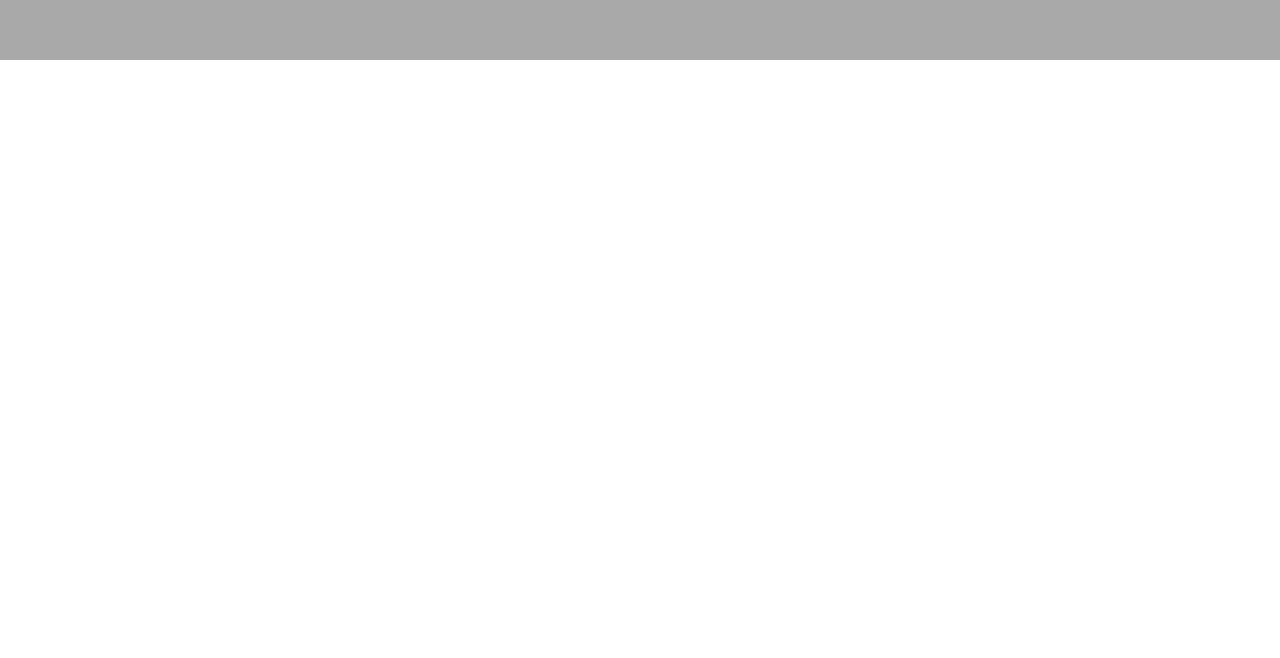
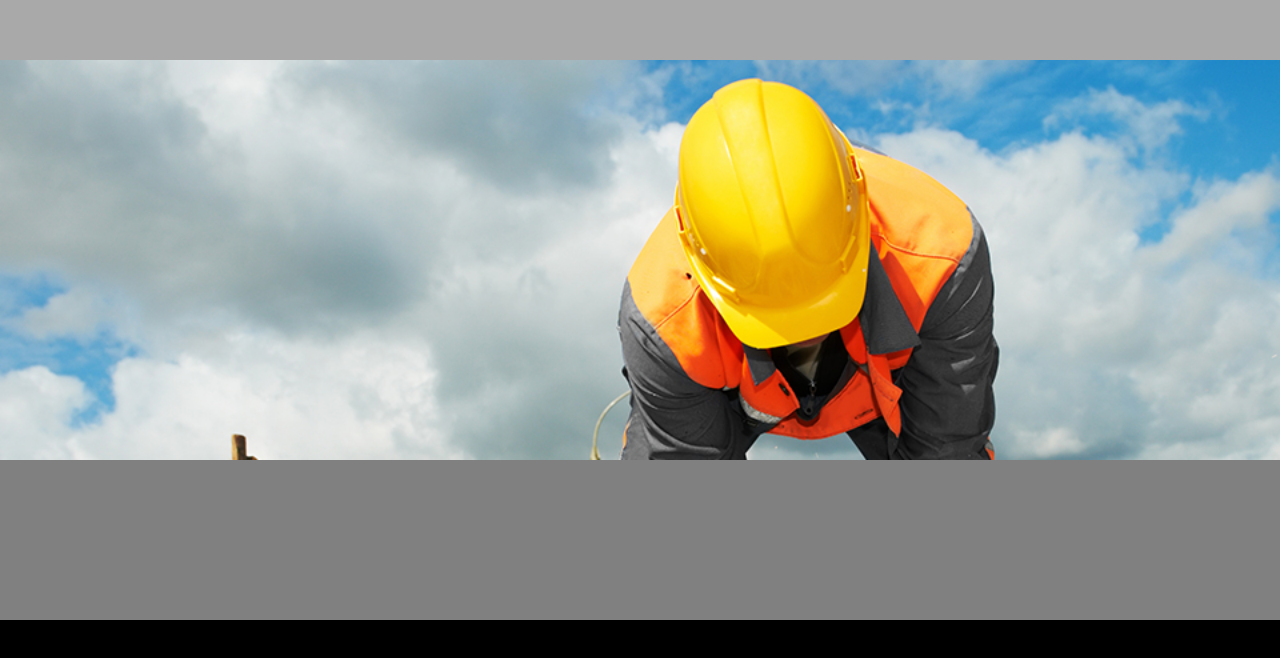
Before and after one commit to cyberstizz/Construction-website, a React (Create React App) app: page / in a window 1280 px wide. Shown: the part 4740-5398 px from the top of the page. Before the commit the page ends 4800 px from the top, so only its background shows below. Built offline with nearby package versions, Linux system fonts and the light colour scheme.

Commit message:
made header flex with the direction of row

```diff
--- a/src/App.css
+++ b/src/App.css
@@ -38,6 +38,8 @@
 }
 
 #header{
+  position: flex;
+  flex-direction: row;
   background-color: white;
   height: 12vh;
   width: 100vw;
@@ -63,3 +65,31 @@
   width: 100vw;
   background-color: darkgray;
 }
+
+#bodybottom{
+  height: 50vh;
+  width: 100vw;
+  background-image: url('./images/working.jpg');
+  background-size: cover;
+  position: fixed;
+  position: absolute;
+
+}
+
+#footertop{
+  height: 30vh;
+  width: 100vw;
+  background-color: darkslateblue;
+}
+
+#footermiddle{
+  height: 40vh;
+  width: 100vw;
+  background-color: grey;
+}
+
+#footerbottom{
+  height: 10vh;
+  width: 100vw;
+  background-color: black;
+}
--- a/src/App.js
+++ b/src/App.js
@@ -4,13 +4,15 @@ import './App.css';
 function App() {
   return (
     <div className="app">
-      <div id="header">
- </div>
-      <div id='images'>
-
-      </div>
+      <div id="header"></div>
+      <div id='images'> </div>
       <div id='bodytop'></div>
       <div id='bodymiddle'></div>
+      <div id='bodybottom'></div>
+      <div id='footertop'></div>
+      <div id='footermiddle'></div>
+      <div id='footerbottom'></div>
+
 
     </div>
 
```
